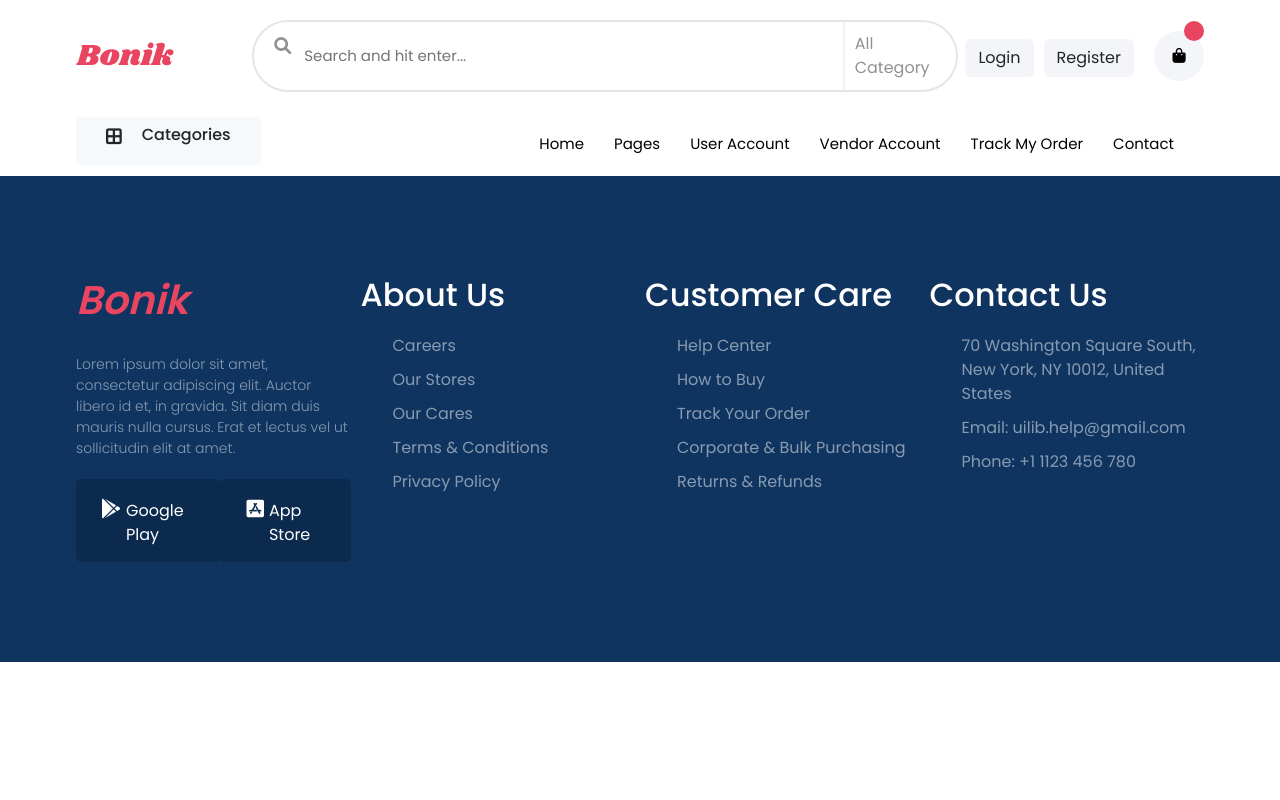
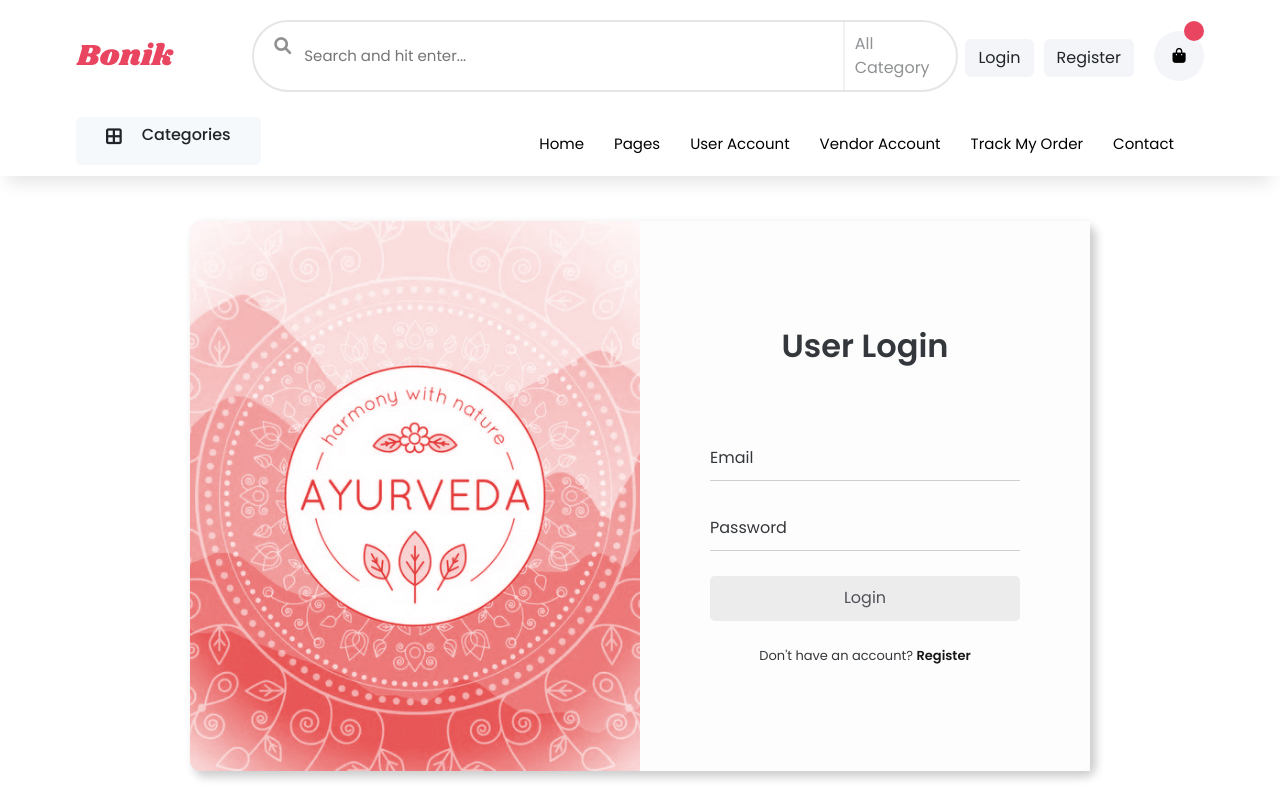
Before and after one commit to Udul-D/Ayurvedic-Herbal-Shopping-Platform, a React (Create React App) app in the folder Client/: page /auth/login in a window 1280 px wide. Shown: the top 800 px of the page. Built offline with nearby package versions, Linux system fonts and the light colour scheme.

Commit message:
adding login route

```diff
--- a/Client/src/App.js
+++ b/Client/src/App.js
@@ -87,7 +87,7 @@ function App() {
 
 	return (
 		<Router>
-			<Header CartItem={CartItem} />
+			<Header CartItem={CartItem} />{" "}
 			<Routes>
 				<Route
 					path="/"
@@ -102,8 +102,8 @@ function App() {
 				/>
 
 				<Route path="/cart" element={<Cart />} exact />
-				<Route path="/login" element={<Login />} exact />
-			</Routes>
+				<Route path="/auth/login" element={<Login />} exact />
+			</Routes>{" "}
 			<Footer />
 		</Router>
 	);
```
